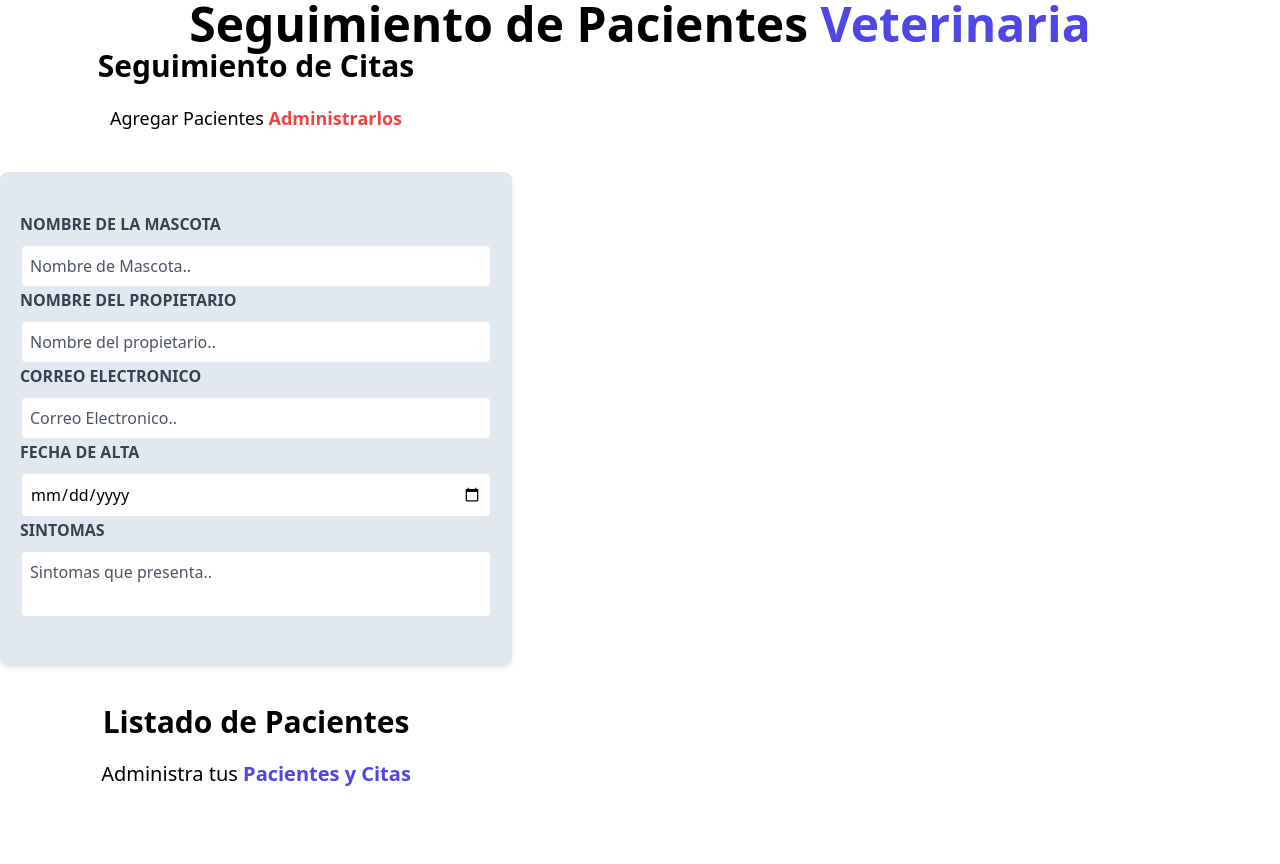
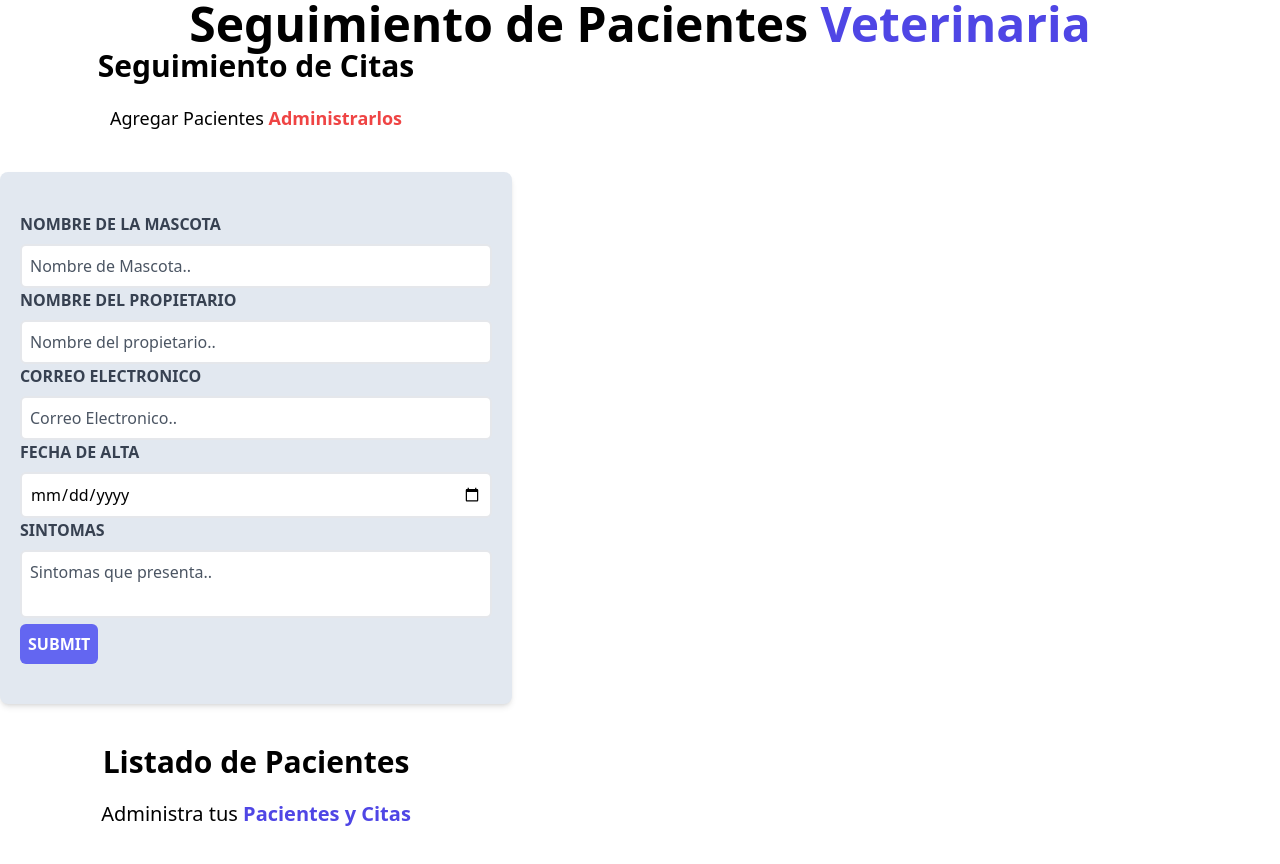
Before and after one commit to vanes1t4/Practicas-Javascript-, a React (Vite) app in the folder React/citas-react/: page / in a window 1280 px wide. Shown: the top 864 px of the page. Built offline with nearby package versions, Linux system fonts and the light colour scheme.

Commit message:
Manejo de useState y useEffect
Se agrego useState y setVariable para empezar a utilizar los estados del componente Formato (formulario). Se agrego boton para el submit del formulario.

```diff
--- a/React/citas-react/src/componentes/formulario.jsx
+++ b/React/citas-react/src/componentes/formulario.jsx
@@ -1,6 +1,26 @@
-import React from "react";
+//useEffect - (hook) me ayuda a realizar todo tipo de operacion incluyendo un efecto secundario,
+//          remplazar los metodos de las clases y actualizar con cada modificacion
+// Reglas de hook- siempre tienen que estar arriba de nuestros componentes
+//                 no debe colocarse en un condicional
+//                 nunca despues del return
+
+import React, { useState, useEffect} from "react";
 
 const FormatoRegistro = () => {
+  //variables que necesitare para actualizar el estado de mis componentes de formulario
+  //setMascota solo funciona de modificador pero no guarda el valor
+  //useState - hook que me dice el estado, inicia vacio
+  const [mascota,setMascota] = useState('')
+  const [propietario, setPropietario] = useState('')
+  const [correo, setCorreo] = useState('')
+  const [fecha, setFecha] = useState('')
+  const [sintomas, setSintomas] = useState('')
+
+  const validacionFormulario = (e) =>{
+e. preventDefault()
+if([mascota, propietario, correo, fecha,sintomas].includes(''))
+console.log('Hay al menos un campo vacio, verifique.')
+  }
 
   return (
     <div className="md:w-1/2 lg:w-2/5">
@@ -9,7 +29,9 @@ const FormatoRegistro = () => {
       <span className="text-red-500 font-bold"> Administrarlos</span>
       </p>
     <form
-    className="bg-slate-200 rounded-lg py-10 px-5 mb-10 shadow-md" >
+    className="bg-slate-200 rounded-lg py-10 px-5 mb-10 shadow-md"
+      onSubmit = { validacionFormulario }
+      >
       <div>
       <label
       htmlFor="mascota"
@@ -20,6 +42,7 @@ const FormatoRegistro = () => {
         type="text"
         placeholder="Nombre de Mascota.."
         className="border-2 w-full p-2 mt-2 placeholder-gray-600 rounded-md"
+        onChange={(e) => setMascota(e.target.value)}
       /></div>
 <div>
       <label
@@ -31,6 +54,7 @@ const FormatoRegistro = () => {
         type="text"
         placeholder="Nombre del propietario.."
         className="border-2 w-full p-2 mt-2 placeholder-gray-600 rounded-md"
+        onChange={(e) => setPropietario(e.target.value)}
         /></div>
 <div>
 <label
@@ -42,6 +66,7 @@ const FormatoRegistro = () => {
         type="email"
         placeholder="Correo Electronico.."
         className="border-2 w-full p-2 mt-2 placeholder-gray-600 rounded-md"
+        onChange={(e) => setCorreo(e.target.value)}
         /></div>
 <div>
       <label
@@ -52,6 +77,7 @@ const FormatoRegistro = () => {
         id="fecha"
         type="date"
         className="border-2 w-full p-2 mt-2 placeholder-gray-600 rounded-md"
+        onChange={(e) => setFecha(e.target.value)}
       /></div>
 <div>
       <label
@@ -63,8 +89,11 @@ const FormatoRegistro = () => {
         name="sintomas"
         placeholder="Sintomas que presenta.."
         className="border-2 w-full p-2 mt-2 placeholder-gray-600 rounded-md resize-none"
+        onChange={(e) => setSintomas(e.target.value)}
       /></div>
-
+      <input
+      type="submit"
+      className="bg-indigo-500 text-white font-bold uppercase hover:{bg-indigo-700} cursor-pointer p-2 rounded-md" />
     </form></div>
   )
 
```
